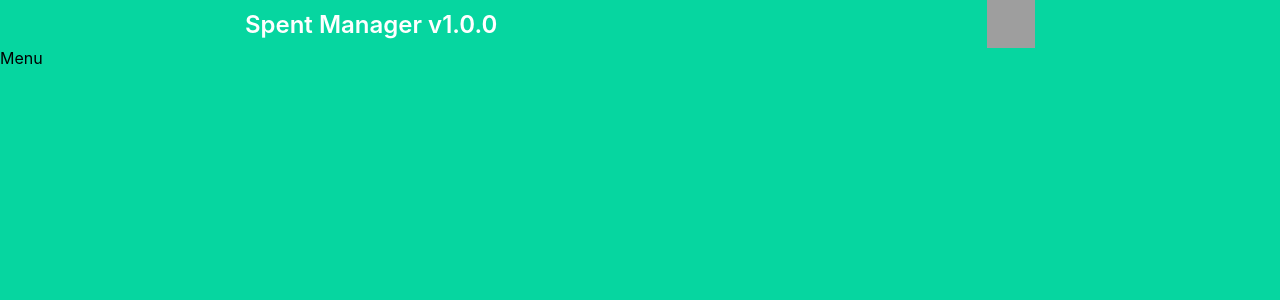
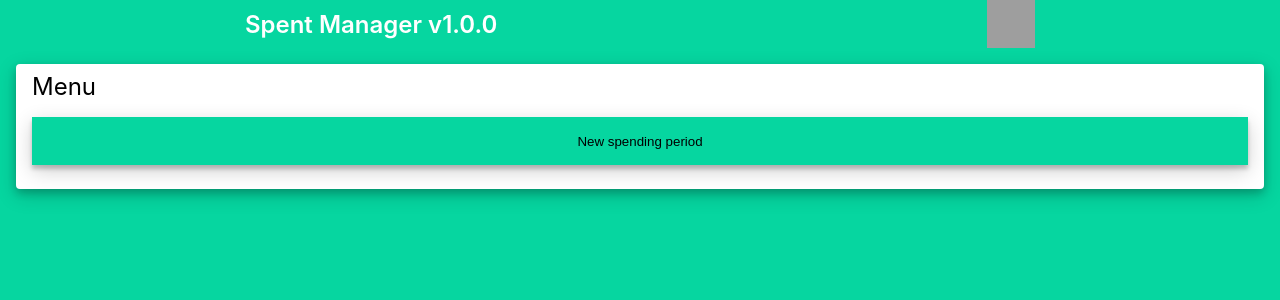
Before and after one commit to Potrunks/SpentManager, a React (Create React App) app in the folder gestion-depense-frontend/: page /menu/1 in a window 1280 px wide. Shown: the top 300 px of the page. Built offline with nearby package versions, Linux system fonts and the light colour scheme; grey boxes are pictures that could not be loaded.

Commit message:
Add button "new spending period"

```diff
--- a/gestion-depense-frontend/src/components/UI/Menu.js
+++ b/gestion-depense-frontend/src/components/UI/Menu.js
@@ -1,9 +1,20 @@
-import React from 'react'
+import React from "react";
+import { useParams } from "react-router-dom";
 
 const Menu = () => {
+  const { idUserConnected } = useParams();
   return (
-    <div>Menu</div>
-  )
-}
+    <div className="app-main-container">
+      <div className="main-form-container">
+        <div className="main-title-form">
+          <span>Menu</span>
+        </div>
+        <div className="main-button-container">
+          <button>New spending period</button>
+        </div>
+      </div>
+    </div>
+  );
+};
 
-export default Menu
+export default Menu;
```
